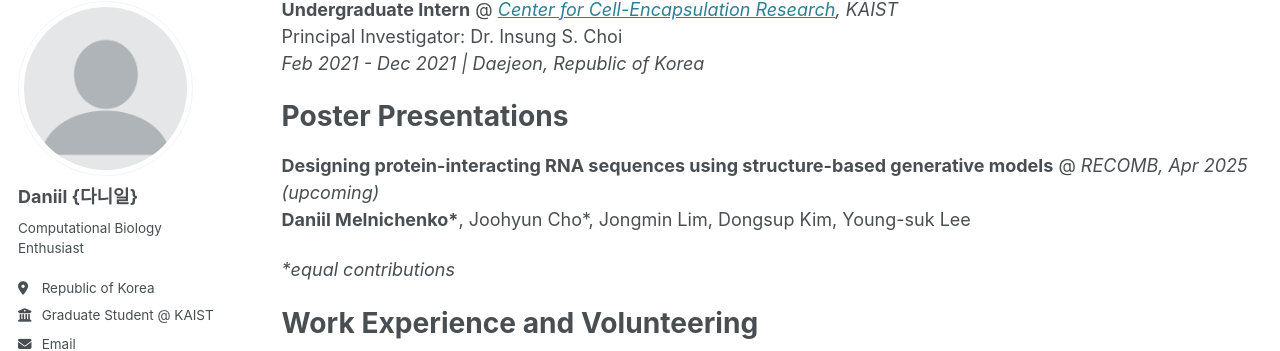
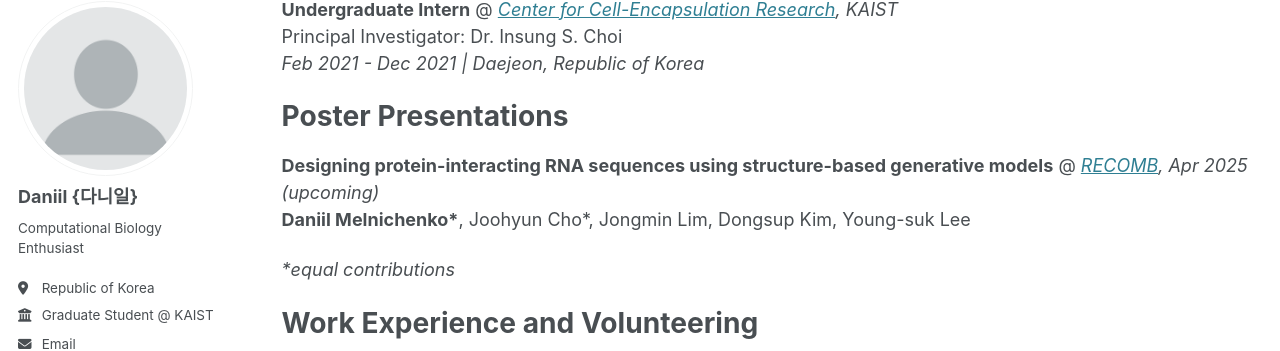
Before and after one commit to daniilmelnichenko/daniilmelnichenko.github.io, a Jekyll site: the page built from _pages/cv.md, in a window 1280 px wide and 900 px high, scrolled down 727 px. Shown: the part 105-456 px from the top of the window. Built offline with Jekyll 4.4.1, drawn with Linux system fonts in a browser that asks for light colours; part of the change alters nothing that is shown.

Commit message:
cv update

```diff
--- a/_pages/cv.md
+++ b/_pages/cv.md
@@ -43,7 +43,7 @@ Publications
 
 Poster Presentations
 ======
-**Designing protein-interacting RNA sequences using structure-based generative models** @ *RECOMB, Apr 2025 (upcoming)*
+**Designing protein-interacting RNA sequences using structure-based generative models** @ *[RECOMB](https://recomb.org/recomb2025/), Apr 2025 (upcoming)*
 <span style="display: inline-block; width: 100%;">**Daniil Melnichenko\***, Joohyun Cho\*, Jongmin Lim, Dongsup Kim, Young-suk Lee</span>
 
 *\*equal contributions*
```
